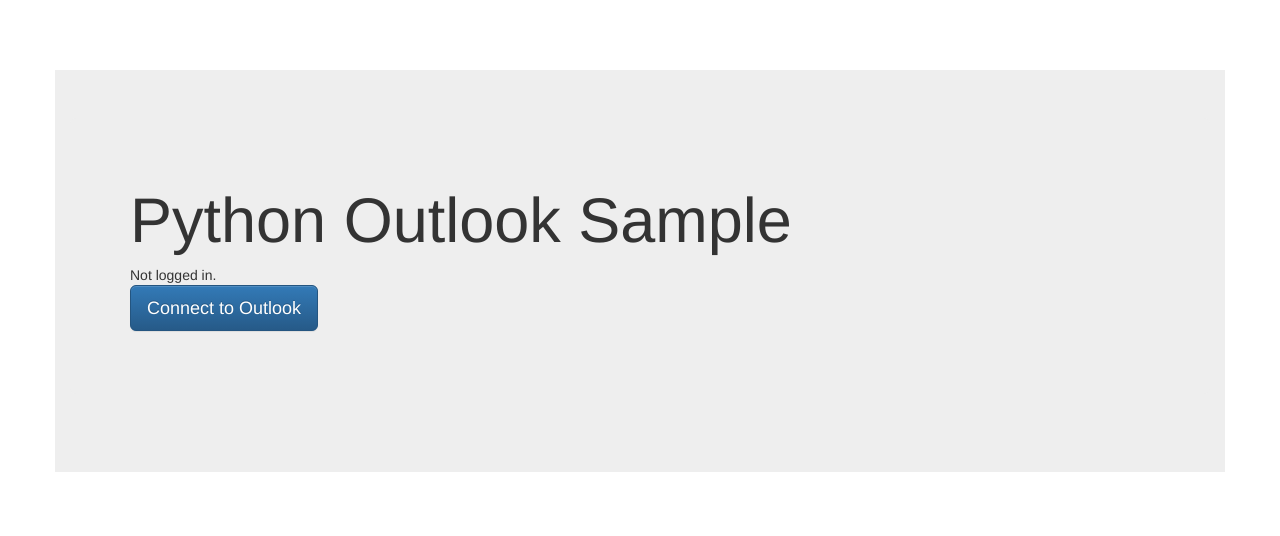
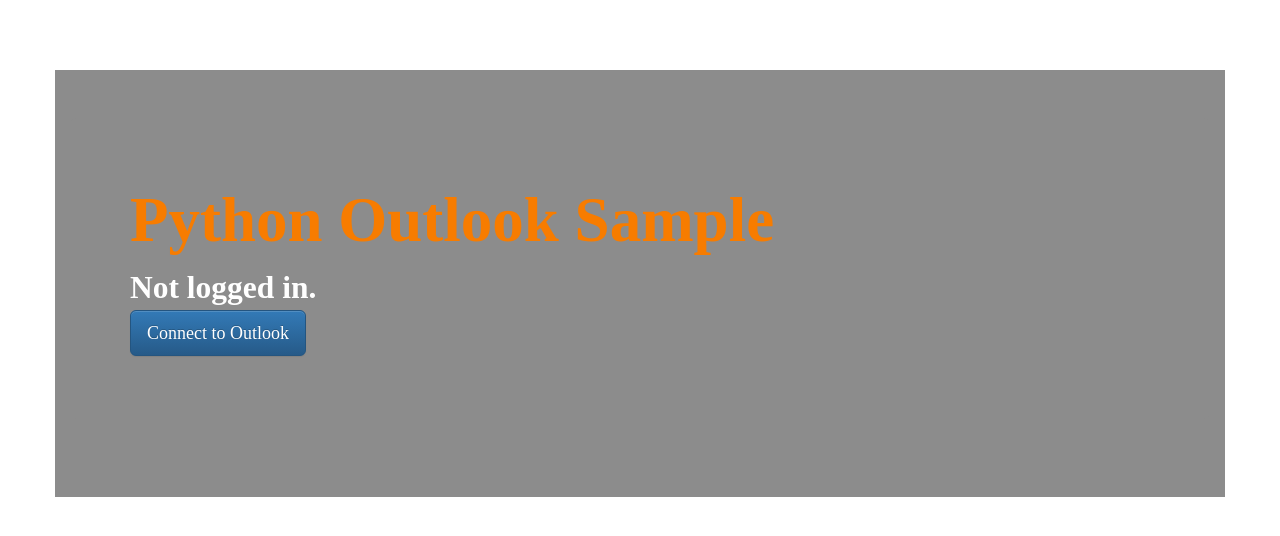
Before and after one commit to PseudoDesign/nameplate, a Django app: template python/kiosk/templates/kiosk/outlook_login.html in a window 1280 px wide. Shown: the top 536 px of the page. Run offline with Django 3.2, Linux system fonts and the light colour scheme; the template is opened without the code that fills it, so the values that code supplies are empty; some libraries are stand-ins or nearby versions.

Commit message:
added stylesheet

```diff
--- /dev/null
+++ b/python/kiosk/static/css/kiosk.css
@@ -0,0 +1,12 @@
+.jumbotron h1 {
+    color: #f77c00;
+    font-weight: bold;
+}
+
+.jumbotron {
+    background-color: #8c8c8c;
+    font-family: "Abadi MT Condensed";
+    font-weight: bold;
+    font-size: 150%;
+    color: #ffffff;
+}
--- a/python/kiosk/templates/kiosk/layout.html
+++ b/python/kiosk/templates/kiosk/layout.html
@@ -5,6 +5,7 @@
     <title>Nameplate Kiosk</title>
     <link rel="stylesheet" href="//maxcdn.bootstrapcdn.com/bootstrap/3.2.0/css/bootstrap.min.css">
     <link rel="stylesheet" href="//maxcdn.bootstrapcdn.com/bootstrap/3.2.0/css/bootstrap-theme.min.css">
+    <link rel="stylesheet" href="{% static 'css/kiosk.css' %}">
 </head>
 <body style="padding-top: 70px; padding-bottom: 70px;">
 
--- a/python/kiosk/templates/kiosk/welcome.html
+++ b/python/kiosk/templates/kiosk/welcome.html
@@ -7,7 +7,7 @@
         <div id="upcoming_status"></div>
 
         <div id="schedule_buttons" hidden>
-            <h5>Hot Book:</h5>
+            <h5>Schedule Meeting For:</h5>
             <a class="btn btn-lg btn-primary" onclick="schedule_for_interval(30)" role="button" id="schedule_button1">30 minutes</a>
             <a class="btn btn-lg btn-primary" onclick="schedule_for_interval(60)" role="button" id="schedule_button2">60 minutes</a>
             <a class="btn btn-lg btn-primary" onclick="schedule_for_interval(90)" role="button" id="schedule_button3">90 minutes</a>
--- a/python/nameplate/settings.py
+++ b/python/nameplate/settings.py
@@ -123,4 +123,7 @@ USE_TZ = True
 # https://docs.djangoproject.com/en/2.0/howto/static-files/
 
 TEMPLATE_DIRS = (os.path.join(BASE_DIR, 'kiosk/templates'),)
+STATICFILES_DIRS = [
+    os.path.join(BASE_DIR, "kiosk/static")
+]
 STATIC_URL = '/static/'
```
